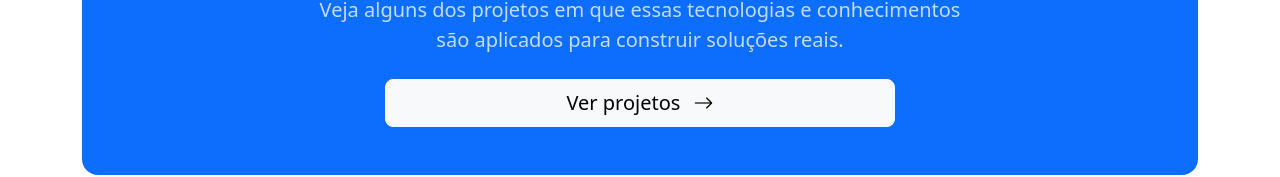
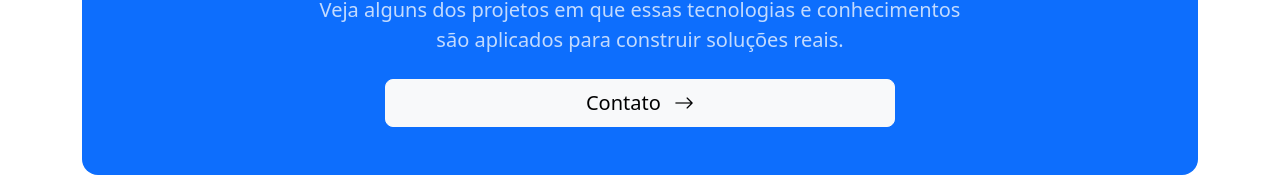
Before and after one commit to ronaldosabino/professional-portfolio, an Angular app: page /skills in a window 1280 px wide. Shown: the part 4503-4680 px from the top of the page. Built offline with nearby package versions, Linux system fonts and the light colour scheme.

Commit message:
feat: update CTA button label from 'projects' to 'contact' for improved clarity

```diff
--- a/src/app/features/skills/skills.html
+++ b/src/app/features/skills/skills.html
@@ -673,7 +673,7 @@
         <div class="d-flex justify-content-center flex-wrap gap-3">
 
             <button routerLink="/projects" class="btn btn-light btn-lg col-12 col-md-6">
-                {{ skillsPage.cta.projectsButton }}
+                {{ skillsPage.cta.contactButton }}
                 <i class="bi bi-arrow-right ms-2"></i>
             </button>
 
--- a/src/app/features/skills/skills.ts
+++ b/src/app/features/skills/skills.ts
@@ -175,7 +175,7 @@ export class Skills {
     cta: {
       title: '',
       description: '',
-      projectsButton: '',
+      contactButton: '',
       experiencesButton: '',
     },
   };
@@ -381,7 +381,7 @@ export class Skills {
           title: 'Quer conhecer meu trabalho na prática?',
           description:
             'Veja alguns dos projetos em que essas tecnologias e conhecimentos são aplicados para construir soluções reais.',
-          projectsButton: 'Ver projetos',
+          contactButton: 'Contato',
           experiencesButton: 'Ver experiências',
         },
       };
@@ -578,7 +578,7 @@ export class Skills {
           title: 'Want to see my work in practice?',
           description:
             'Explore some of the projects where these technologies and skills are applied to build real-world solutions.',
-          projectsButton: 'View projects',
+          contactButton: 'Contact',
           experiencesButton: 'View experiences',
         },
       };
@@ -778,7 +778,7 @@ export class Skills {
           title: '¿Quieres conocer mi trabajo en la práctica?',
           description:
             'Conoce algunos de los proyectos en los que estas tecnologías y conocimientos se aplican para construir soluciones reales.',
-          projectsButton: 'Ver proyectos',
+          contactButton: 'Contacto',
           experiencesButton: 'Ver experiencias',
         },
       };
```
